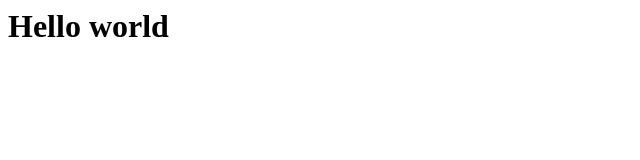
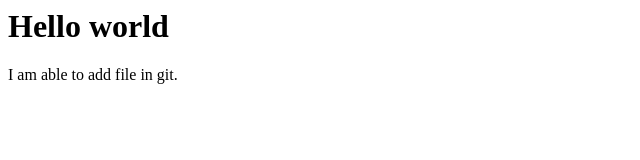
Before and after one commit to imrulkayesshuvo/my-first-website, a plain HTML site: page index.html in a window 1280 px wide. Shown: the whole page, without its empty margins (0-640 px from the left). Drawn offline with Linux system fonts and the light colour scheme.

Commit message:
add welcome message

```diff
--- a/index.html
+++ b/index.html
@@ -1 +1,2 @@
 <h1>Hello world</h1>
+<p>I am able to add file in git.</p>
```
